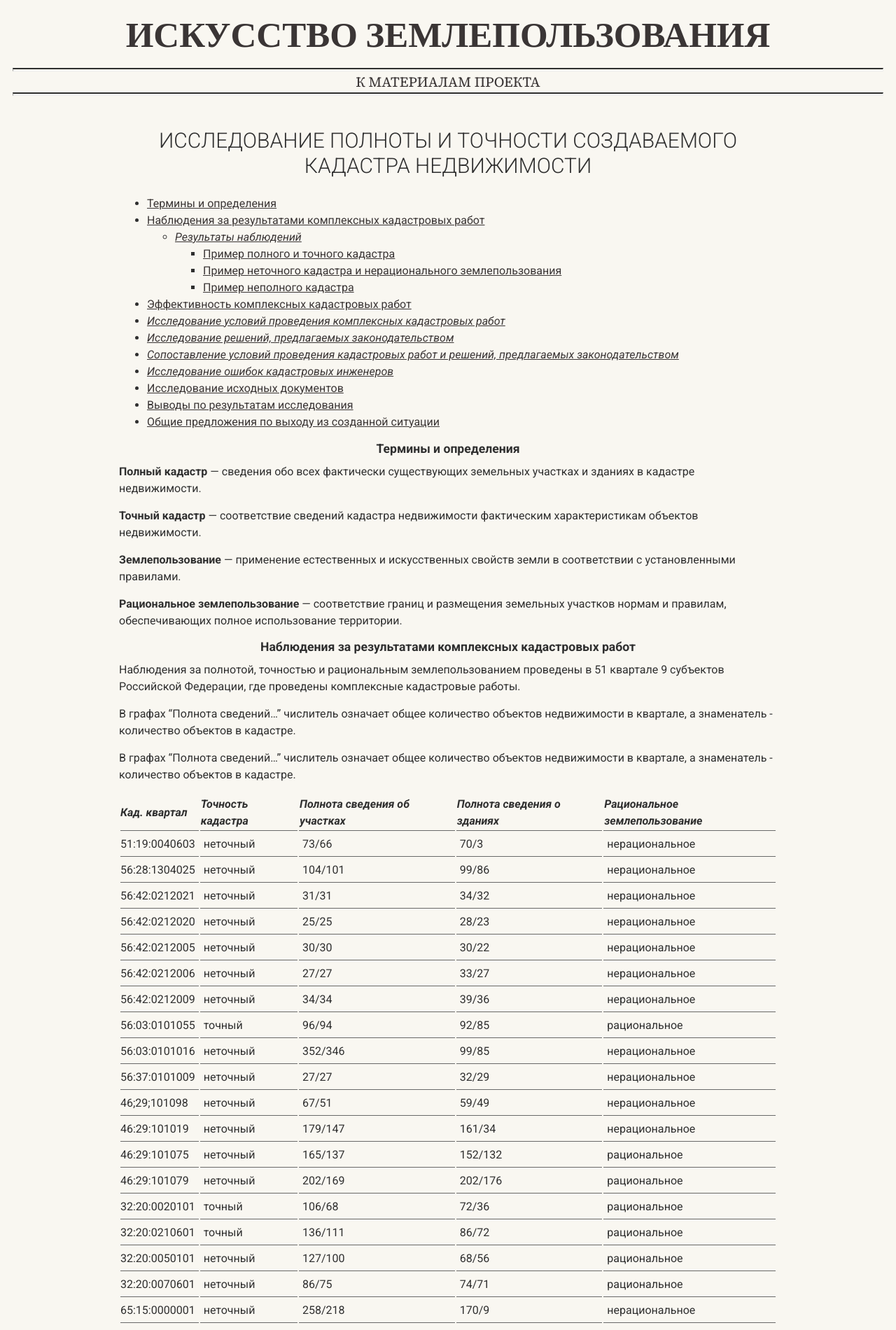
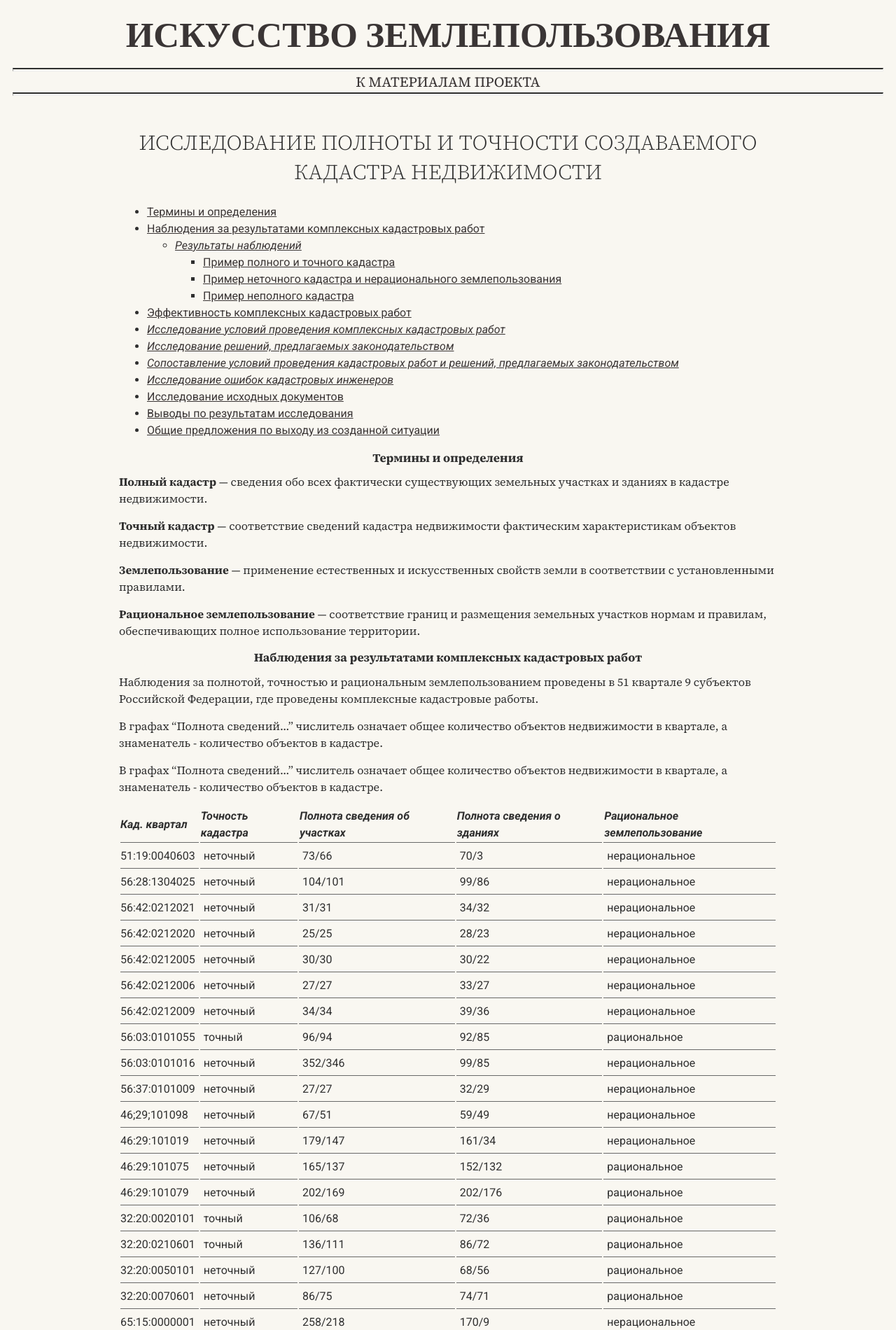
Before and after one commit to SergSi/land-use-art, a Jekyll site: the page built from _materials/2023-11-27-report-kkr.md, in a window 1280 px wide. Shown: the top 1900 px of the page at 70% size. Built offline with Jekyll 4.4.1, drawn with Linux system fonts in a browser that asks for light colours; some web fonts are replaced.

Commit message:
Update doc.html

```diff
--- a/_layouts/doc.html
+++ b/_layouts/doc.html
@@ -3,9 +3,11 @@
   <head>
     {% include header.html %}
     <style>
+     p,  h1, h2, h3 {
+        font-family: 'Source Serif 4', serif;}
       h1, h2, h3 {
-        font-size: 110%;
-        line-height: 120%;
+        font-size: 105%;
+        line-height: 140%;
         font-weight: 700;}
     </style>
   </head>
```
